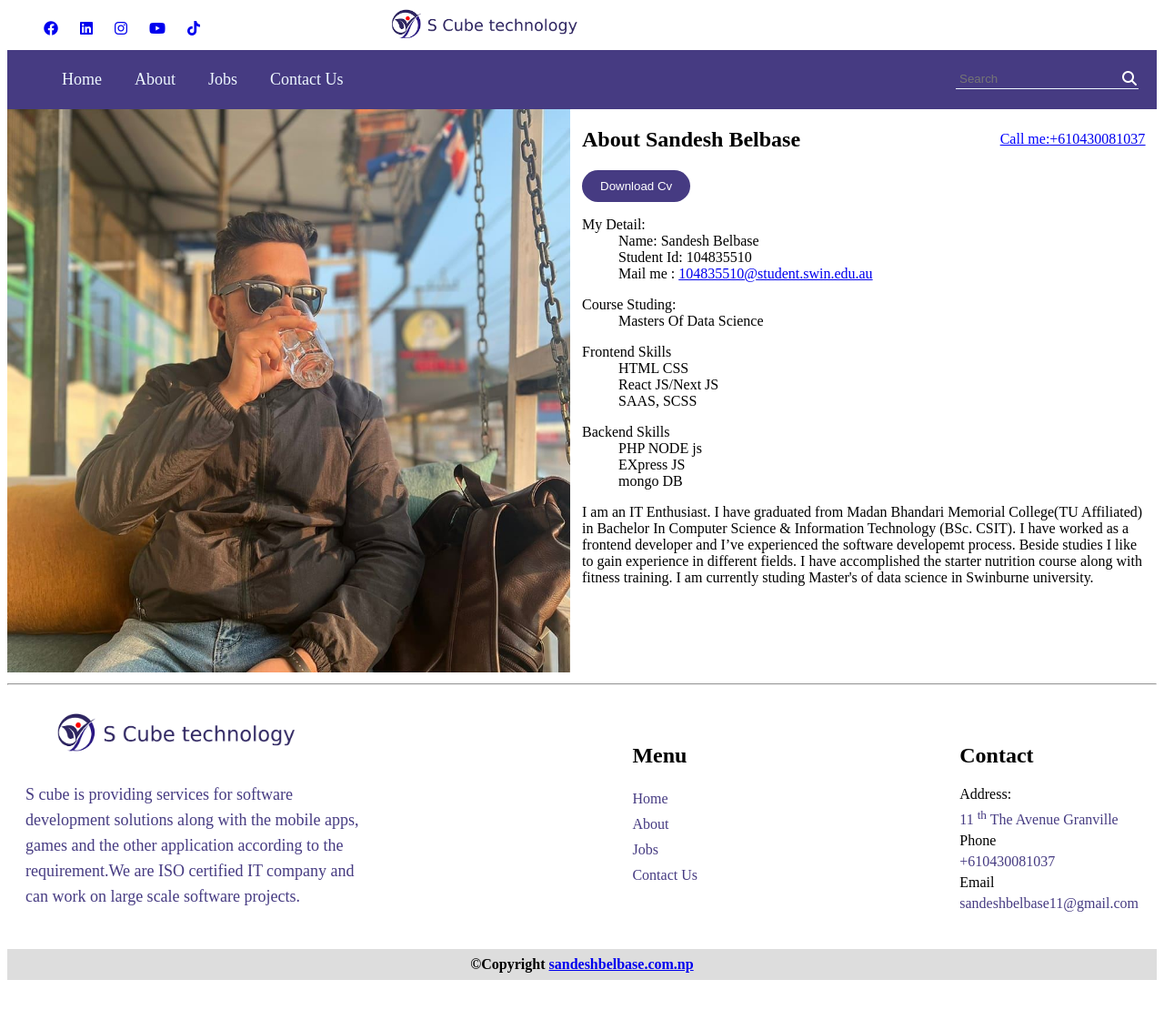
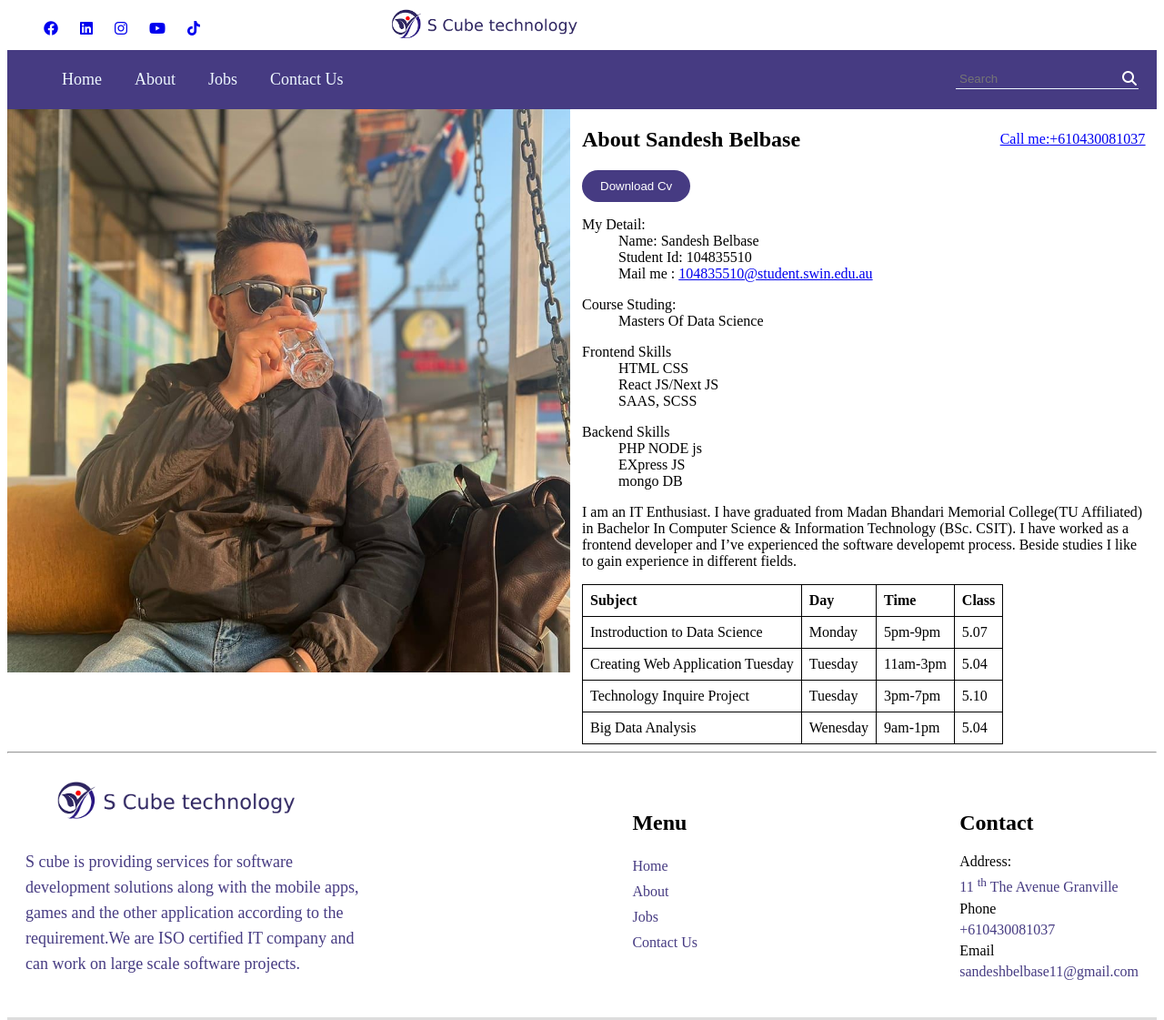
Before and after one commit to sandeshbelbase/assig1, a plain HTML site: page about.html in a window 1280 px wide. Shown: the top 1121 px of the page at 91% size. Before the commit the page ends 1085 px from the top, so only its background shows below. Drawn offline with Linux system fonts and the light colour scheme.

```diff
--- a/about.html
+++ b/about.html
@@ -117,10 +117,40 @@
             College(TU Affiliated) in Bachelor In Computer Science & Information
             Technology (BSc. CSIT). I have worked as a frontend developer and
             I’ve experienced the software developemt process. Beside studies I
-            like to gain experience in different fields. I have accomplished the
-            starter nutrition course along with fitness training. I am currently
-            studing Master's of data science in Swinburne university.
+            like to gain experience in different fields.
           </p>
+          <table>
+            <tr>
+              <th>Subject</th>
+              <th>Day</th>
+              <th>Time</th>
+              <th>Class</th>
+            </tr>
+            <tr>
+              <td>Instroduction to Data Science</td>
+              <td>Monday</td>
+              <td>5pm-9pm</td>
+              <td>5.07</td>
+            </tr>
+            <tr>
+              <td>Creating Web Application Tuesday</td>
+              <td>Tuesday</td>
+              <td>11am-3pm</td>
+              <td>5.04</td>
+            </tr>
+            <tr>
+              <td>Technology Inquire Project</td>
+              <td>Tuesday</td>
+              <td>3pm-7pm</td>
+              <td>5.10</td>
+            </tr>
+            <tr>
+              <td>Big Data Analysis</td>
+              <td>Wenesday</td>
+              <td>9am-1pm</td>
+              <td>5.04</td>
+            </tr>
+          </table>
         </div>
       </div>
     </div>
--- a/styles/style.css
+++ b/styles/style.css
@@ -8,6 +8,16 @@ img{
 }
 .custom{
     padding: 0px 40px;
+}
+table{
+    border: 1px solid red;
+}
+table,th, td{
+    border: 1px solid red;
+    text-align: left;
+    padding: 8px;
+    border: 1px solid black;
+    border-collapse: collapse;
 }
 
 
```
Also changed, not shown: apply.html (+4 -1 lines), contact.html (+4 -1 lines).
